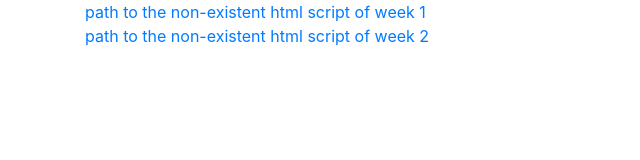
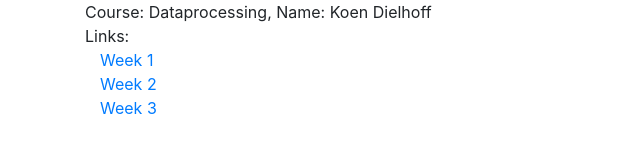
Before and after one commit to koenkoen1/dataprocessing, a plain HTML site: page index.html in a window 1280 px wide. Shown: the whole page, without its empty margins (0-640 px from the left). Drawn offline with nearby package versions, Linux system fonts and the light colour scheme.

Commit message:
updated github pages

```diff
--- a/index.html
+++ b/index.html
@@ -8,9 +8,15 @@
 </head>
 <body>
   <div class="container">
-  <a href="Homework\Week_1\data.html">path to the non-existent html script of week 1</a>
+    Course: Dataprocessing, Name: Koen Dielhoff<br>
+    Links:
+  <div class="container">
+    <a href="Homework\Week_1">Week 1</a>
   </div>
   <div class="container">
-  <a href="Homework\Week_2\data.html">path to the non-existent html script of week 2</a>
+    <a href="Homework\Week_2">Week 2</a>
+  </div>
+  <div class="container">
+    <a href="Homework\Week_3\page.html">Week 3</a>
   </div>
 </body></html>
```
